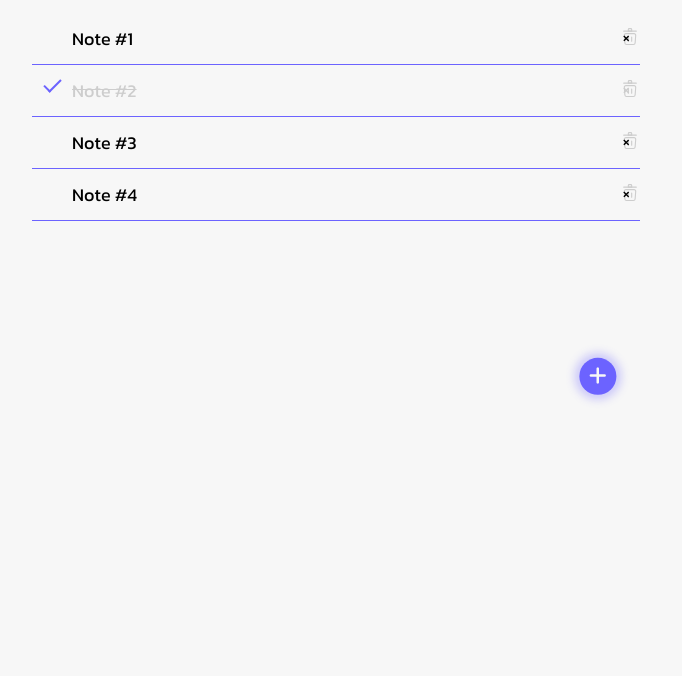
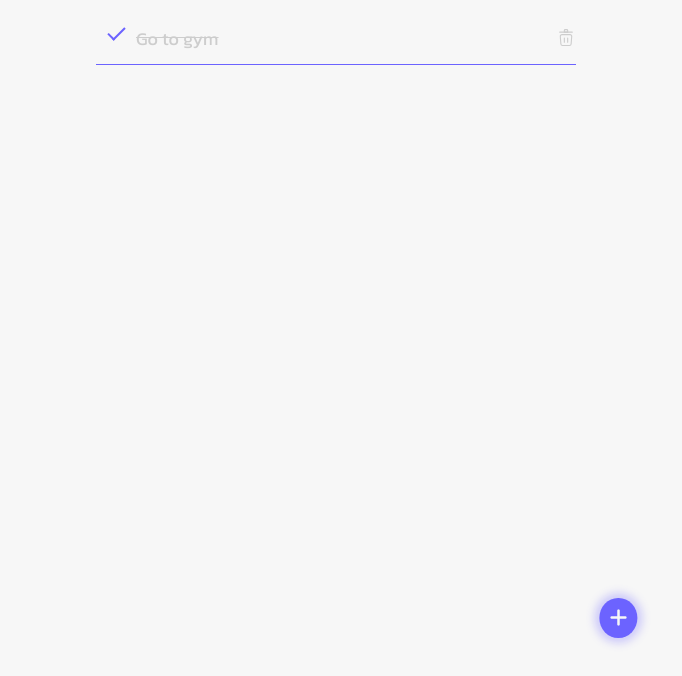
Before and after one commit to seda-ruken/todo-app, a plain HTML site: page index.html in a window 1280 px wide. Shown: the part 124-800 px from the top of the page, without its empty margins (304-986 px from the left). Drawn offline with Linux system fonts and the light colour scheme.

Commit message:
close button fixed

```diff
--- a/index.html
+++ b/index.html
@@ -56,17 +56,15 @@
         </div>
 
         <ul id="myUL">
-          <li>Note #1</li>
-          <li class="checked">Note #2</li>
-          <li>Note #3</li>
-          <li>Note #4</li>
+          <li class="checked">Go to gym</li>
         </ul>
+
+        <button class="btn-add">
+          <i class="fa-solid fa-plus"></i>
+        </button>
 
         <!-- Popup Modal Box Start -->
         <div class="modal-box">
-          <button class="btn-add">
-            <i class="fa-solid fa-plus"></i>
-          </button>
           <!-- <span class="overlay"></span> -->
           <div id="myDIV" class="modal-page">
             <h3>NEW NOTE</h3>
--- a/main.js
+++ b/main.js
@@ -35,16 +35,14 @@ const showModal = document.querySelector(".modal-box"),
   cancelBtn.addEventListener("click", () => showModal.classList.remove("active"));
   applyBtn.addEventListener("click", () => showModal.classList.remove("active"));
 
-
 // ADD TODO
 // Create a "close" button and append it to each list item
 var myNodelist = document.getElementsByTagName("LI");
 var i;
 for (i = 0; i < myNodelist.length; i++) {
   var span = document.createElement("SPAN");
-  var txt = document.createTextNode("\u00D7");
   span.className = "close";
-  span.appendChild(txt);
+  span.classList.add("close");
   myNodelist[i].appendChild(span);
 }
 
@@ -80,9 +78,8 @@ function newElement() {
   document.getElementById("myInput").value = "";
 
   var span = document.createElement("SPAN");
-  var txt = document.createTextNode("\u00D7");
   span.className = "close";
-  span.appendChild(txt);
+  span.classList.add("close");
   li.appendChild(span);
 
   for (i = 0; i < close.length; i++) {
--- a/style.css
+++ b/style.css
@@ -180,7 +180,7 @@ input::placeholder{
 article{
   padding: 0;
   margin: 0;
-  width: 50%;
+  width: 40%;
   height: 70%;
 }
 
@@ -212,8 +212,9 @@ article{
 .btn-add{
   box-shadow: 0px 0px 8px 5px rgba(108,99,255,0.3);
   border-radius: 50%;
-  position: absolute;
-  left: 95%;
+  position: fixed;
+  bottom: 0;
+  left: 73%;
   top: 95%;
   transform: translate(-95%, -95%);
 }
@@ -340,9 +341,7 @@ ul li.checked::before {
 .close {
   position: absolute;
   right: 0;
-  top: 0;
-  /* padding: 12px 16px 12px 16px; */
-
+  top: 15px;
   padding: 10px;
   box-sizing: border-box;
   background-image: url('images/trash-svgrepo-com\ 1.svg');
```
Lines whose indentation alone changed are shown as unchanged.
